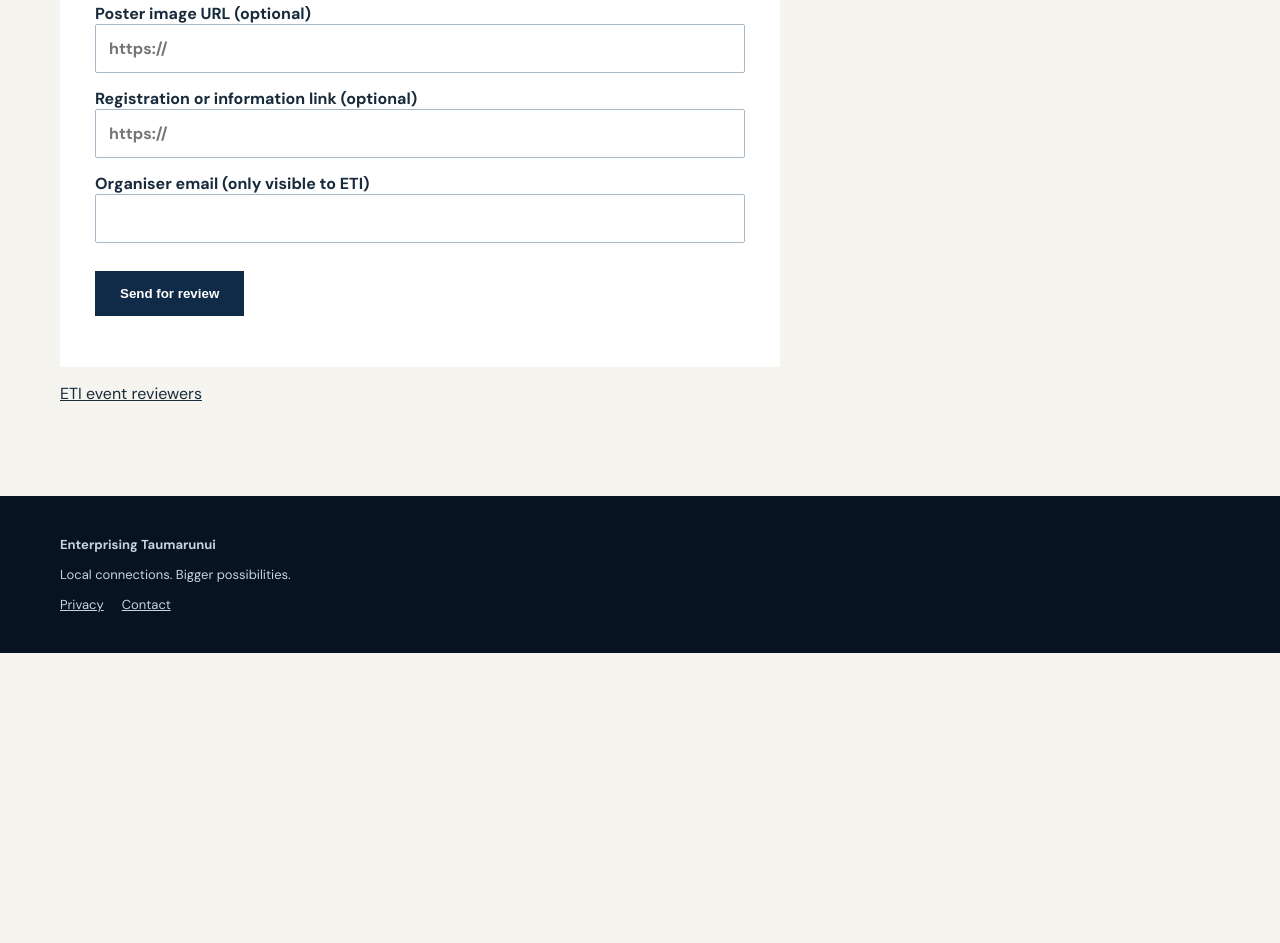
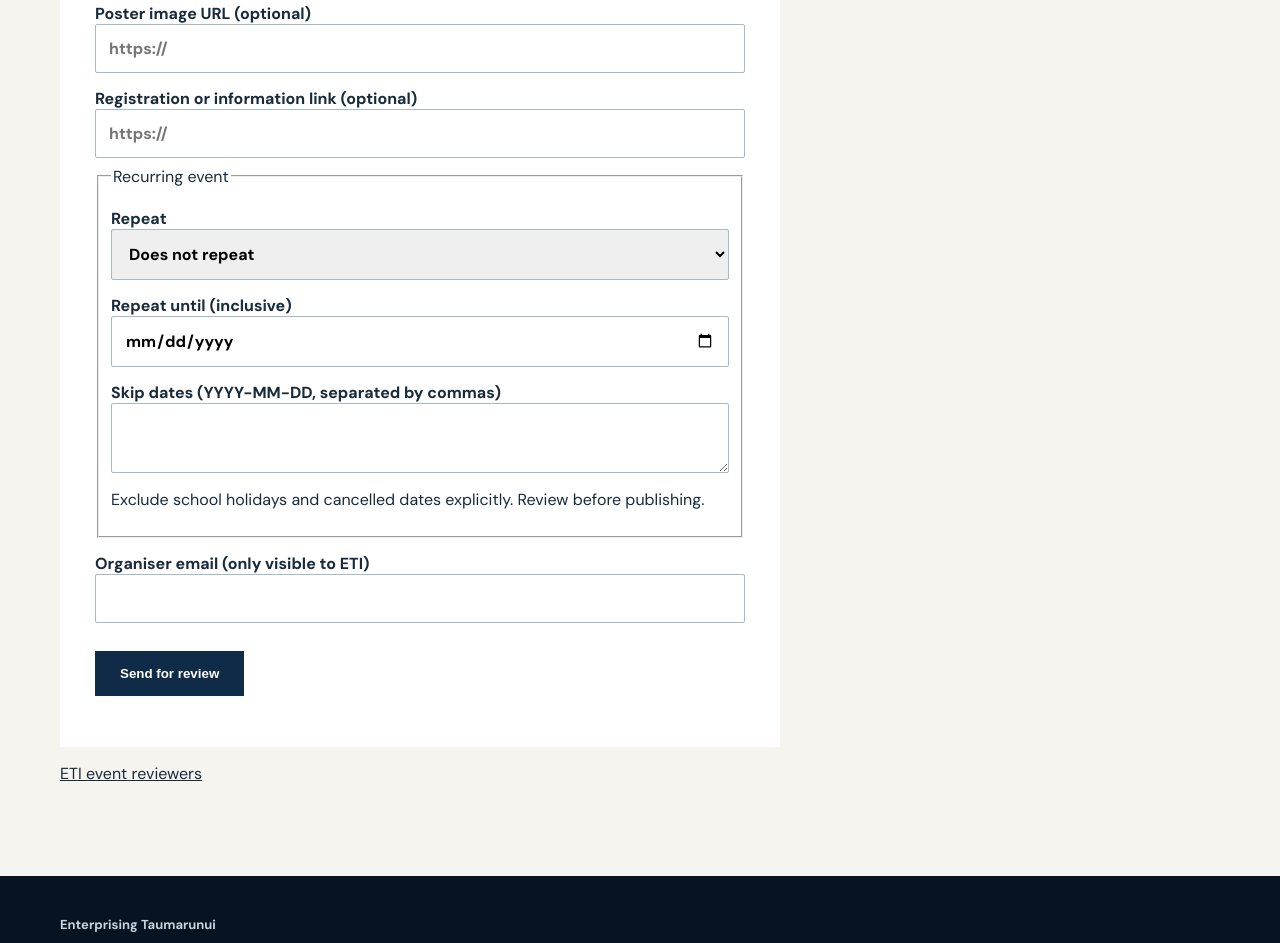
Before and after one commit to iconicgamesnz/enterprising-taumarunui, a website with bundled scripts: page events.html in a window 1280 px wide. Shown: the part 2229-3172 px from the top of the page. Before the commit the page ends 2882 px from the top, so only its background shows below. Built offline with nearby package versions, Linux system fonts and the light colour scheme; no server answers.

Commit message:
Add recurring series settings and monthly weekday patterns [skip ci] [skip netlify]

```diff
--- a/events.html
+++ b/events.html
@@ -5,6 +5,6 @@
 <label>Starts (NZ time)<input type="datetime-local" name="start" required></label>
 <label>Ends (NZ time)<input type="datetime-local" name="end" required></label>
 <label>Public event details<textarea name="description" rows="5" required maxlength="2000"></textarea></label>
-<label>Poster image URL (optional)<input name="image" type="url" maxlength="1500" placeholder="https://"></label><label>Registration or information link (optional)<input name="registration" type="url" maxlength="1500" placeholder="https://"></label><label>Organiser email (only visible to ETI)<input type="email" name="email" required maxlength="254" autocomplete="email"></label>
+<label>Poster image URL (optional)<input name="image" type="url" maxlength="1500" placeholder="https://"></label><label>Registration or information link (optional)<input name="registration" type="url" maxlength="1500" placeholder="https://"></label><fieldset><legend>Recurring event</legend><label>Repeat<select name="repeat"><option value="none">Does not repeat</option><option value="daily">Daily</option><option value="weekly">Weekly</option><option value="fortnightly">Every two weeks</option><option value="monthly">Monthly on the same date</option><option value="monthly-weekday">Monthly on the same numbered weekday</option><option value="monthly-last">Monthly on the last matching weekday</option></select></label><label>Repeat until (inclusive)<input name="repeatUntil" type="date"></label><label>Skip dates (YYYY-MM-DD, separated by commas)<textarea name="exceptions" rows="2" maxlength="8200"></textarea></label><p>Exclude school holidays and cancelled dates explicitly. Review before publishing.</p></fieldset><label>Organiser email (only visible to ETI)<input type="email" name="email" required maxlength="254" autocomplete="email"></label>
 <label hidden style="display:none">Website<input name="website" tabindex="-1" autocomplete="off"></label>
 <button type="submit">Send for review</button><p role="status"></p></form><p><a href="admin.html">ETI event reviewers</a></p></div></section></main><footer><div class="wrap"><strong>Enterprising Taumarunui</strong><p>Local connections. Bigger possibilities.</p><a href="privacy.html">Privacy</a><a href="contact.html">Contact</a></div></footer><script src="site.js" defer></script><script type="module" src="community.js"></script><script type="module" src="calendar-native.js"></script></body></html>
```
